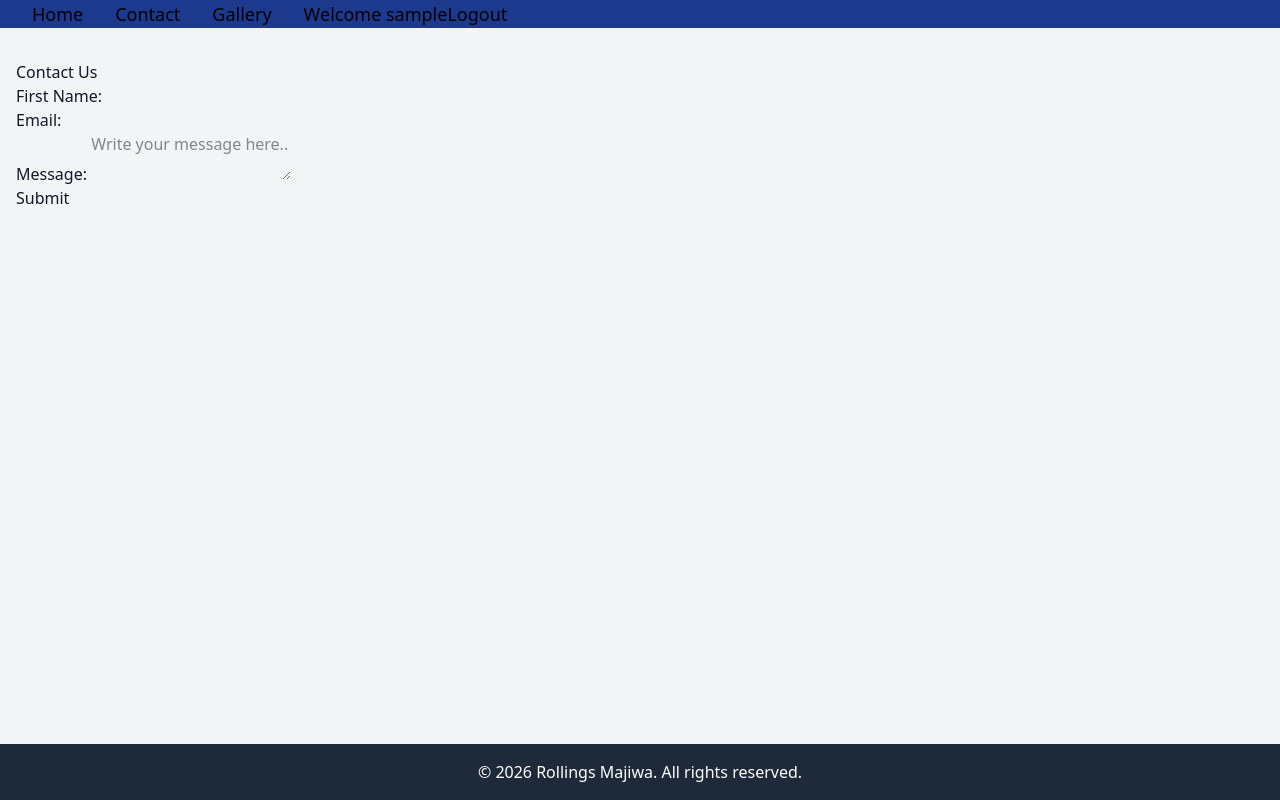
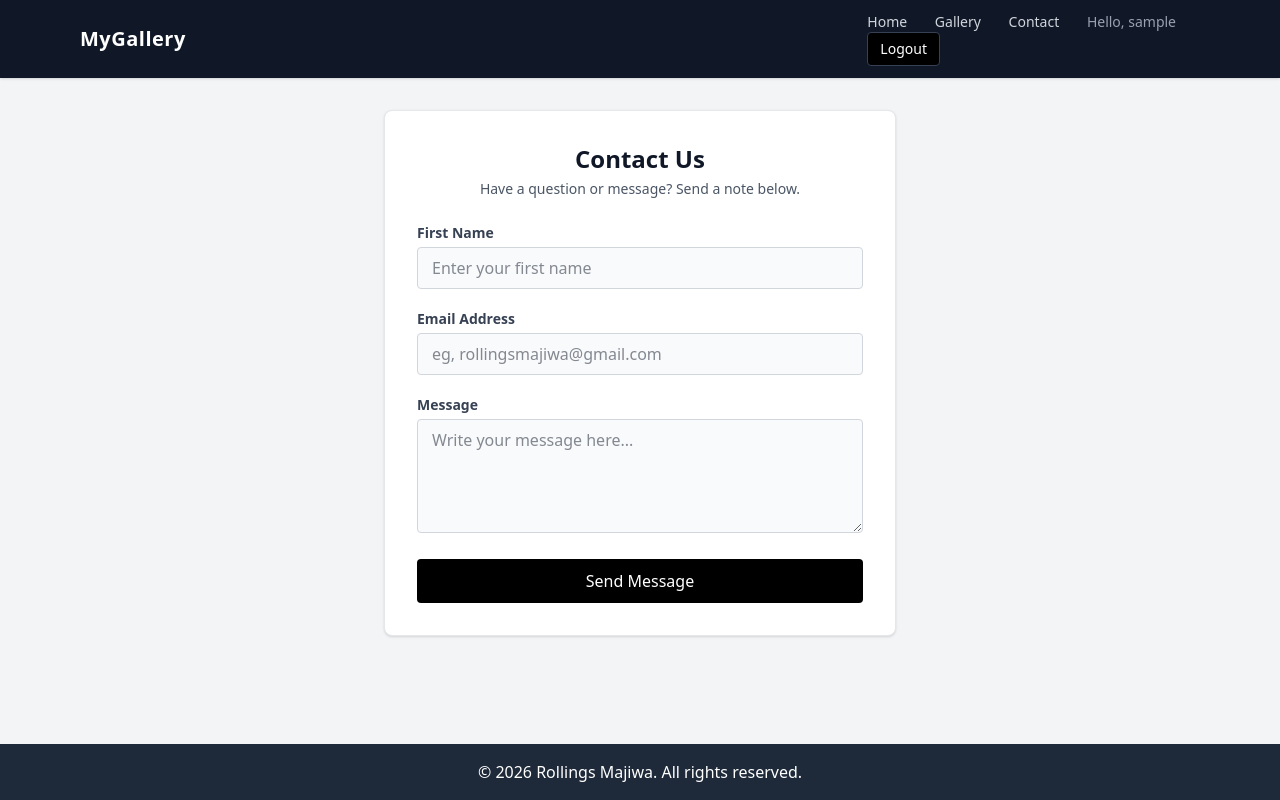
Before and after one commit to rollingsmajiwa/photo_gallery_project, a Django app: page /contact in a window 1280 px wide. Run offline with Django 5.2, Linux system fonts and the light colour scheme; the visitor is signed in with stand-in values (Sample User, id 1).

Commit message:
Feat: add tailwindcss to home, contact and gallery page

```diff
--- a/gallery_app/templates/contact.html
+++ b/gallery_app/templates/contact.html
@@ -1,22 +1,46 @@
 {% extends "base.html" %}
 {% block title %}Contact {% endblock %}
 {% block content %}
-<h1>{{ message }}</h1>
-<form method="post">
+<div class="max-w-lg mx-auto bg-white p-8 rounded-lg shadow-sm border border-gray-200">
+    <div class="text-center mb-6">
+        <h2 class="text-2xl font-bold text-gray-900">Contact Us</h2>
+        <p class="text-gray-600 text-sm mt-1">Have a question or message? Send a note below.</p>
+    </div>
+
+    {% if success %}
+        <div class="mb-6 p-4 bg-gray-100 border border-gray-300 text-gray-800 rounded text-sm text-center font-medium">
+            Message sent successfully! Thank you for reaching out.
+        </div>
+    {% endif %}
+
+    <form method="post" class="space-y-5">
         {% csrf_token %}
 
         <div>
-        <label for="first_name">First Name:</label>
-        <input type="text" name="first_name" id="first_name" required>
+            <label for="first_name" class="block text-sm font-semibold text-gray-700 mb-1">First Name</label>
+            <input type="text" id="first_name" name="first_name" required
+                   placeholder="Enter your first name"
+                   class="w-full px-3.5 py-2 bg-gray-50 border border-gray-300 rounded text-gray-900">
         </div>
+
         <div>
-        <label for="email">Email:</label>
-        <input type="email" name="email" id="email" required>
+            <label for="email" class="block text-sm font-semibold text-gray-700 mb-1">Email Address</label>
+            <input type="email" id="email" name="email" required
+                   placeholder="eg, rollingsmajiwa@gmail.com"
+                   class="w-full px-3.5 py-2 bg-gray-50 border border-gray-300 rounded text-gray-900">
         </div>
+
         <div>
-        <label for="message">Message:</label>
-        <textarea name="message" id="message" placeholder="Write your message here.." required></textarea>
+            <label for="message" class="block text-sm font-semibold text-gray-700 mb-1">Message</label>
+            <textarea id="message" name="message" rows="4" required
+                      placeholder="Write your message here..."
+                      class="w-full px-3.5 py-2 bg-gray-50 border border-gray-300 rounded text-gray-900"></textarea>
         </div>
-    <button type="submit">Submit</button>
+
+        <button type="submit"
+                class="w-full bg-black hover:bg-gray-800 text-white font-medium py-2.5 rounded">
+            Send Message
+        </button>
     </form>
+</div>
 {% endblock %}
--- a/templates/navbar.html
+++ b/templates/navbar.html
@@ -1,19 +1,20 @@
-<nav class="bg-blue-900  text-white">
-    <ul class=" text-black flex items-left text-lg  ">
-        <li class="px-8 hover: text-black hover:text-red-700"><a href=" {% url 'home' %}">Home</a></li>
-
-        <li class=" hover:text-red-700"><a href="{% url 'contact' %}">Contact</a></li>
-
-        <li class=" hover:text-red-700 px-8"><a href="{% url 'gallery' %}">Gallery</a></li>
-        {% if user.is_authenticated %}
-        <span>Welcome {{ user.username }}</span>
-        <form action="{% url 'logout' %}" method="post">
+<nav class="bg-gray-900 text-white shadow">
+    <div class="max-w-6xl mx-auto px-4 py-3 flex justify-between items-center">
+        <a href="{% url 'home' %}" class="text-xl font-bold tracking-wide text-white hover:text-gray-300 transition">MyGallery</a>
+        <div class="space-x-6 text-sm font-medium">
+            <a href="{% url 'home' %}" class="text-gray-300 hover:text-white transition">Home</a>
+            <a href="{% url 'gallery' %}" class="text-gray-300 hover:text-white transition">Gallery</a>
+            <a href="{% url 'contact' %}" class="text-gray-300 hover:text-white transition">Contact</a>
+            {% if user.is_authenticated %}
+                <span class="text-gray-400">Hello, {{ user.username }}</span>
+        <form action="{% url 'logout' %}" method="post" class="flex justify-between">
             {% csrf_token %}
-            <button type="submit">Logout</button>
+            <button type="submit" class="bg-black hover:bg-gray-800 px-3 py-1.5 rounded text-white border border-gray-700">Logout</button>
         {% else %}
-        <a href="{% url 'login' %}">Login</a>
+        <a href="{% url 'login' %}" class="bg-black hover:bg-gray-800 px-3 py-2.5 rounded font-bold border border-gray-700">Login</a>
         {% endif %}
         </form>
 
-    </ul>
+    </div>
+    </div>
 </nav>
```
Also changed, not shown: gallery_app/templates/gallery.html (+17 -13 lines), gallery_app/templates/index.html (+27 -11 lines). Lines whose indentation alone changed are shown as unchanged.
